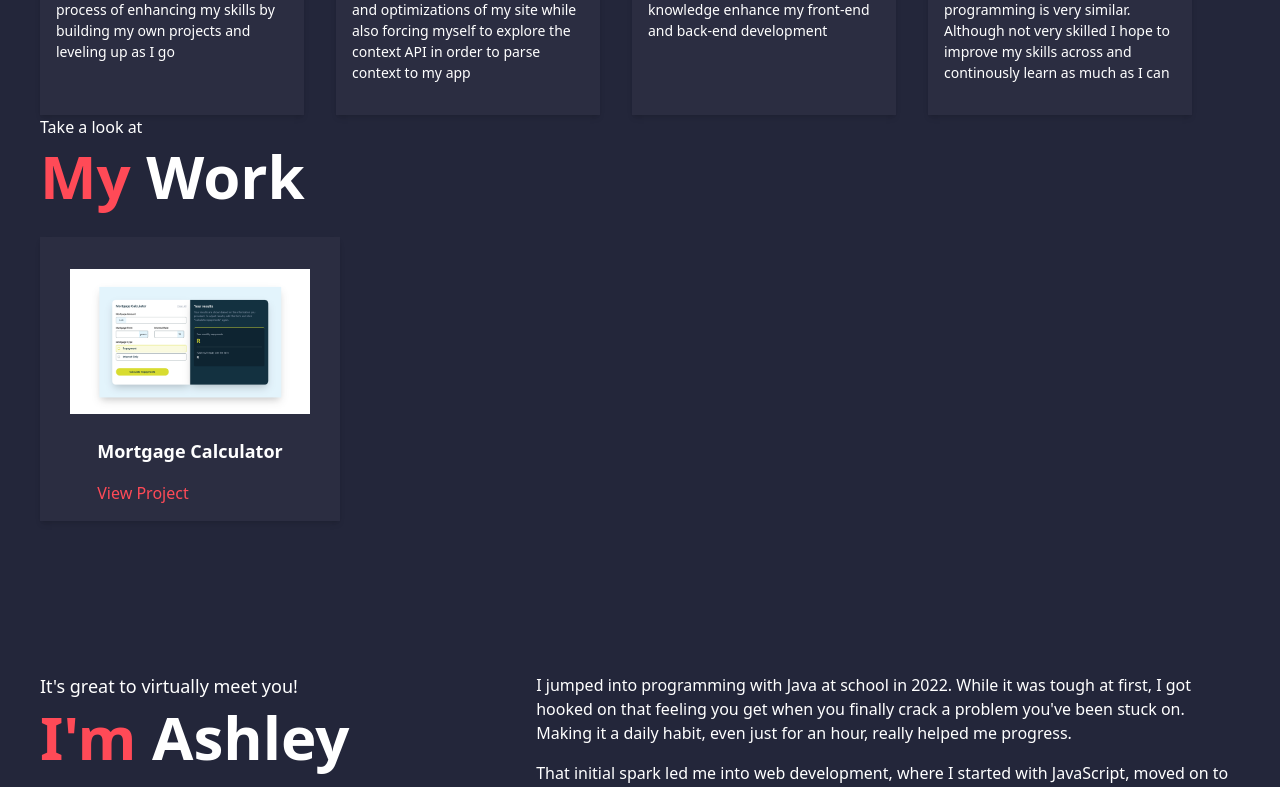
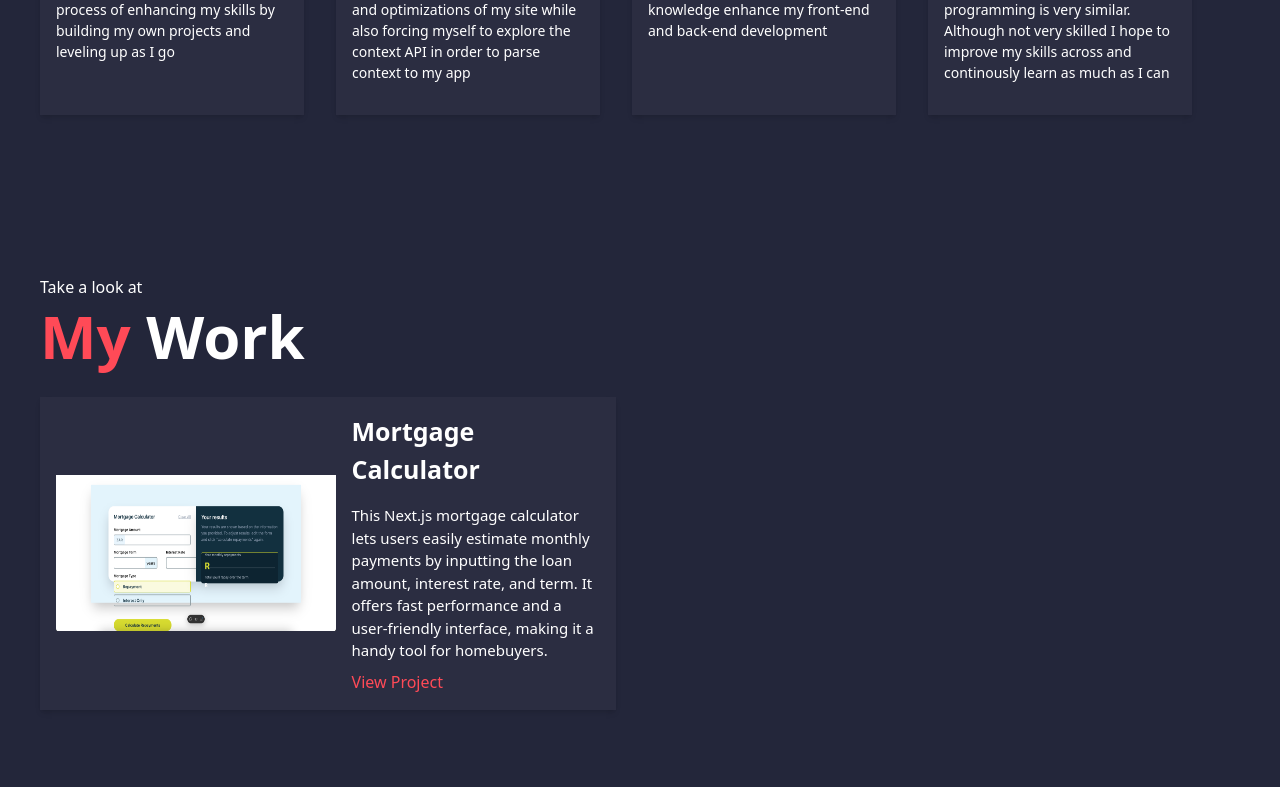
Before and after one commit to Ashley06Williams/My-portfolio, a Next.js app: page / in a window 1280 px wide. Shown: the part 1185-1972 px from the top of the page. Built offline with nearby package versions, Linux system fonts and the light colour scheme.

Commit message:
ProjectCard-larger

```diff
--- a/src/components/about-me-section.tsx
+++ b/src/components/about-me-section.tsx
@@ -22,19 +22,19 @@ export default function AboutMe() {
             <p>
               I jumped into programming with Java at school in 2022. While it
               was tough at first, I got hooked on that feeling you get when you
-              finally crack a problem you've been stuck on. Making it a daily
-              habit, even just for an hour, really helped me progress.
+              finally crack a problem you&apos;ve been stuck on. Making it a
+              daily habit, even just for an hour, really helped me progress.
             </p>
             <p>
               That initial spark led me into web development, where I started
-              with JavaScript, moved on to React, and now I'm diving into
+              with JavaScript, moved on to React, and now I&apos;m diving into
               Next.js and keeping up with new tech.
             </p>
             <p>
               As a self-taught developer, what I might lack in formal education
               I make up for with genuine enthusiasm and a constant drive to
-              learn. Tech moves fast, and I'm always ready to adapt and grow
-              with it.
+              learn. Tech moves fast, and I&apos;m always ready to adapt and
+              grow with it.
             </p>
           </div>
         </div>
--- a/src/components/work-section.tsx
+++ b/src/components/work-section.tsx
@@ -4,7 +4,7 @@ import Link from "next/link";
 
 const workItem = [
   {
-    imgSrc: "/MortgageCalc.png",
+    imgSrc: "/mortgCalc.png",
     title: "Mortgage Calculator",
     workLink: "https://mortgage-calc-chi.vercel.app/",
     id: 1,
@@ -25,8 +25,8 @@ const workItem = [
 
 export default function WorkSection() {
   return (
-    <section id="work" className=" scroll-mt-32 section-spacing">
-      <div className="text-left">
+    <section id="work" className=" scroll-mt-32 section-spacing mt-40">
+      <div className="text-left ">
         <h3 className="text-white text-[16px]">Take a look at</h3>
         <h1 className="font-semibold text-[60px] text-white -mt-2 mb-4">
           <span className="text-red">My</span> Work
@@ -36,23 +36,29 @@ export default function WorkSection() {
         {workItem.map((item) => (
           <div
             key={item.id}
-            className="bg-blueGrey-light md:w-1/4 w-[300px] h-fit p-4 pt-14 mb-6 shadow-md flex flex-col items-center justify-center"
+            className="bg-blueGrey-light mb-6 shadow-md flex flex-col md:flex-row p-4 md:p-0 justify-center md:max-w-xl "
           >
-            <div className="flex flex-col items-start">
+            <div className="flex flex-col  items-center justify-center  md:w-1/2">
               <img
                 src={item.imgSrc}
-                className="w-60 -mt-6"
+                className="w-[475px] h-[50%] md:ml-8"
                 alt="project image"
               />
             </div>
-            <div className="px-4">
-              <h3 className="text-white font-semibold text-[18px] mt-6 md:mb-4 text-left">
+            <div className="flex flex-col  md:w-1/2  text-left md:ml-4 md:p-4">
+              <h3 className="text-white font-semibold text-[25px] mb-2 md:mb-4 hover:underline">
                 {item.title}
               </h3>
+              <p className="text-[15px] text-white md:mb-2 mb-4">
+                This Next.js mortgage calculator lets users easily estimate
+                monthly payments by inputting the loan amount, interest rate,
+                and term. It offers fast performance and a user-friendly
+                interface, making it a handy tool for homebuyers.
+              </p>
               <Link
                 target="_blank"
                 href={item.workLink}
-                className="text-red hover:text-blue-500 hover:underline"
+                className="text-red hover:text-blue-500 hover:underline "
               >
                 View Project
               </Link>
```
Also changed, not shown: public/MortgageCalc.png (deleted), public/mortgCalc.png (added).
